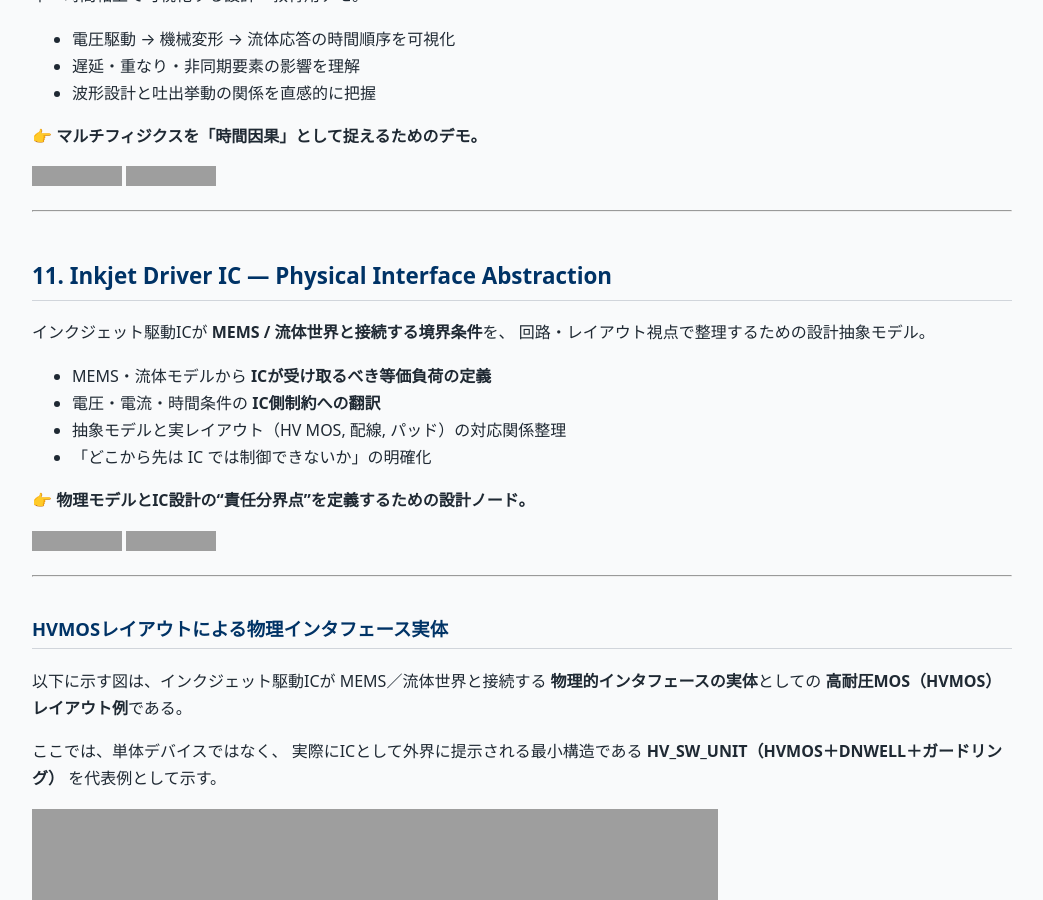
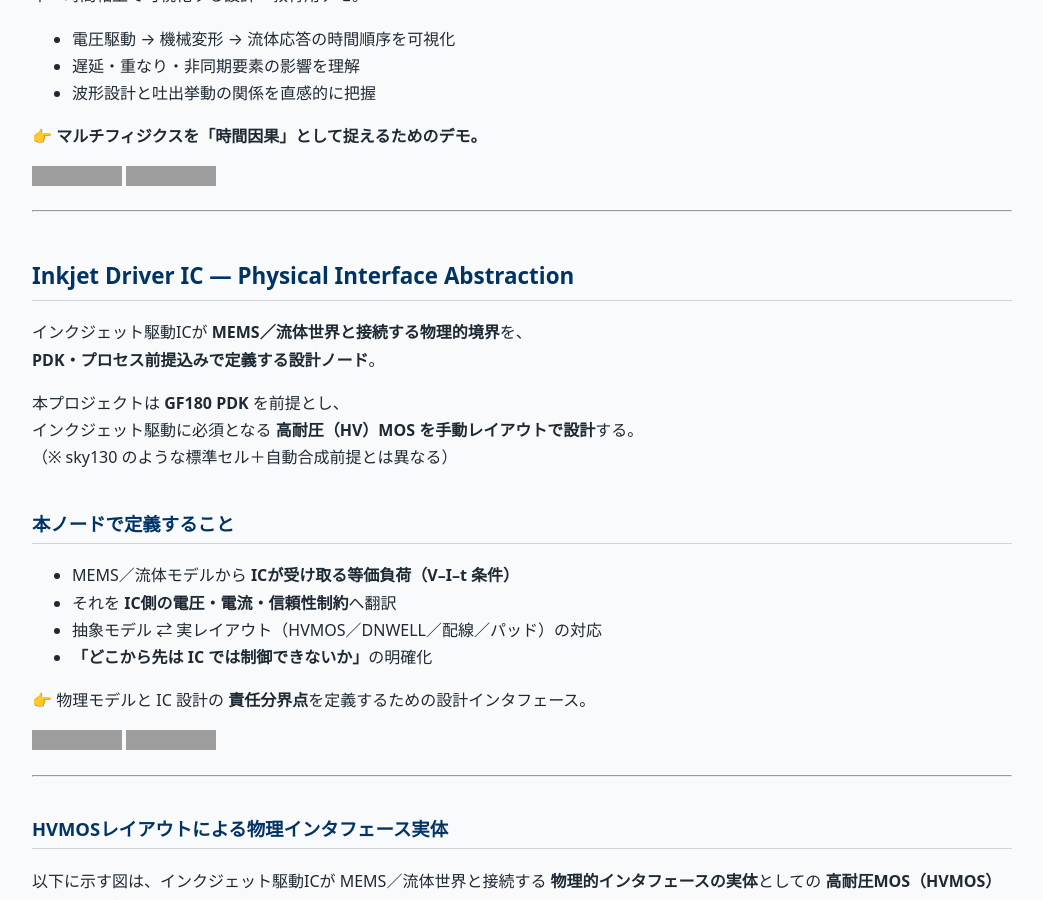
Before and after one commit to Samizo-AITL/Samizo-AITL.github.io, a Jekyll site: the page built from portal/index.md, in a window 1280 px wide and 900 px high, scrolled down 17226 px, cut to the strip 0-900 px from the top of the window. Shown: the whole strip, without its empty margins (118-1161 px from the left). Built offline with Jekyll 4.4.1, drawn with Linux system fonts in a browser that asks for light colours; grey boxes are pictures that could not be loaded.

Commit message:
Update index.md

```diff
--- a/portal/index.md
+++ b/portal/index.md
@@ -516,16 +516,22 @@ PID + FSM による制御動作が仕様通りであることを確認。
 
 ---
 
-## 11. Inkjet Driver IC — Physical Interface Abstraction
-インクジェット駆動ICが **MEMS / 流体世界と接続する境界条件**を、
-回路・レイアウト視点で整理するための設計抽象モデル。
+## Inkjet Driver IC — Physical Interface Abstraction
 
-- MEMS・流体モデルから **ICが受け取るべき等価負荷の定義**
-- 電圧・電流・時間条件の **IC側制約への翻訳**
-- 抽象モデルと実レイアウト（HV MOS, 配線, パッド）の対応関係整理
-- 「どこから先は IC では制御できないか」の明確化
+インクジェット駆動ICが **MEMS／流体世界と接続する物理的境界**を、
+**PDK・プロセス前提込みで定義する設計ノード**。
 
-👉 **物理モデルとIC設計の“責任分界点”を定義するための設計ノード。**
+本プロジェクトは **GF180 PDK** を前提とし、
+インクジェット駆動に必須となる **高耐圧（HV）MOS を手動レイアウトで設計**する。
+（※ sky130 のような標準セル＋自動合成前提とは異なる）
+
+### 本ノードで定義すること
+- MEMS／流体モデルから **ICが受け取る等価負荷（V–I–t 条件）**
+- それを **IC側の電圧・電流・信頼性制約**へ翻訳
+- 抽象モデル ⇄ 実レイアウト（HVMOS／DNWELL／配線／パッド）の対応
+- **「どこから先は IC では制御できないか」**の明確化
+
+👉 物理モデルと IC 設計の **責任分界点**を定義するための設計インタフェース。
 
 [![Site](https://img.shields.io/badge/View-Site-brightgreen?logo=github)](https://samizo-aitl.github.io/gf180-inkjet-driver/)
 [![Repo](https://img.shields.io/badge/View-Repo-blue?logo=github)](https://github.com/Samizo-AITL/gf180-inkjet-driver)
```
